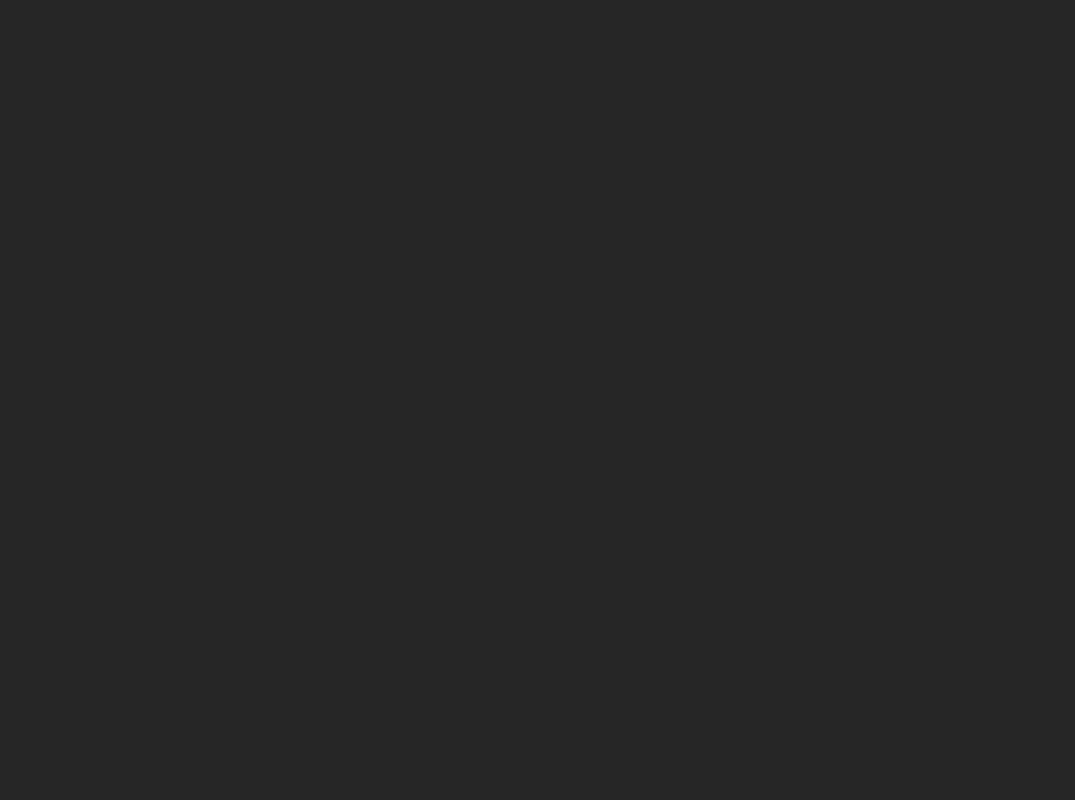
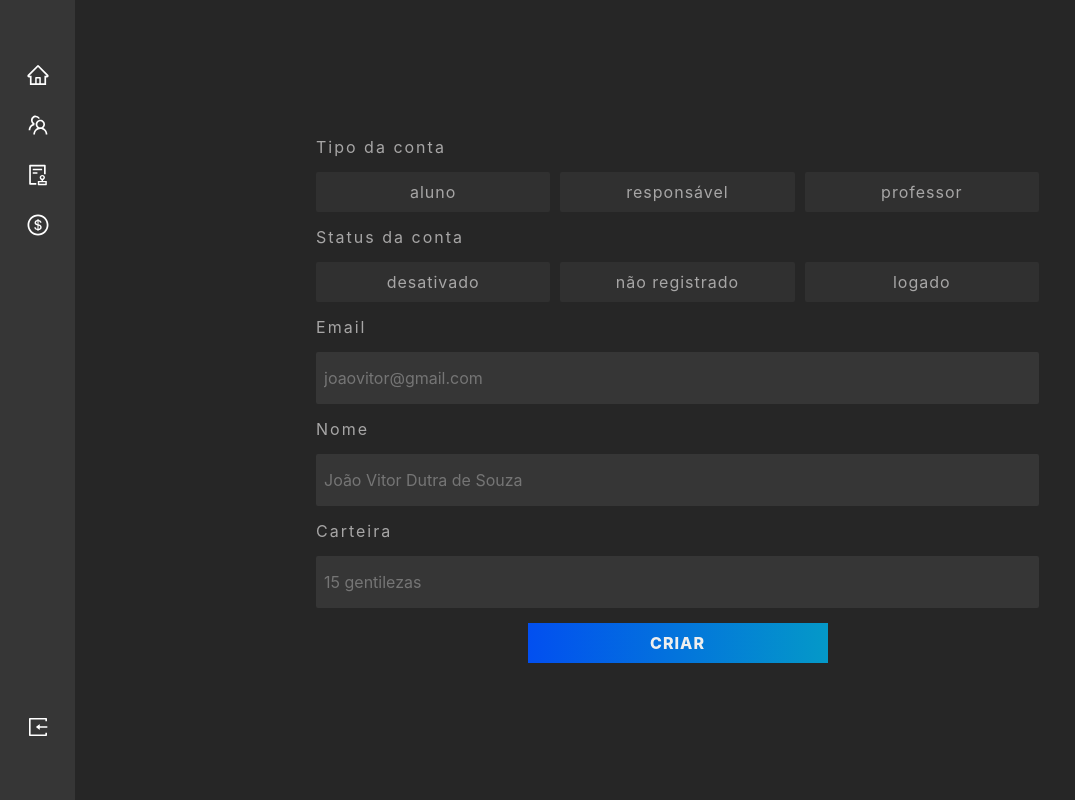
Before and after one commit to thebonfiretech/bonfire-dashboard, a React (Vite) app: page /createUser in a window 1280 px wide. Shown: the whole page, without its empty margins (0-1075 px from the left). Built offline with nearby package versions, Linux system fonts and the light colour scheme.

Commit message:
fix: Adicionando  o componente createUser

```diff
--- a/src/pages/createUser/index.jsx
+++ b/src/pages/createUser/index.jsx
@@ -1,10 +1,100 @@
-import React from 'react';
+import React, { useState } from "react";
+
+import FilterButtons from "../../components/filterButtons";
+import { useNavigate } from "react-router-dom";
+import Layout from "../../components/layout";
+import Button from "../../components/button";
+import Label from "../../components/label";
+import Input from "../../components/input";
+
+import { Container, Box, IndicatorsContainer, ButtonContainer } from "./styles";
 
 const CreateUser = () => {
-  return(
-    <>
-    </>
-  )
-}
+
+  const [selected, setSelected] = useState(undefined)
+  const [selected2, setSelected2] = useState(undefined)
+
+  const navigate = useNavigate();
+
+  const dataPeople = [
+    {
+      name: "aluno",
+    },
+    {
+      name: "responsável",
+    },
+    {
+      name: "professor",
+    },
+  ];
+
+  const dataStatus = [
+    {
+      name: "desativado",
+    },
+    {
+      name: "não registrado",
+    },
+    {
+      name: "logado",
+    },
+  ];
+
+  const cameBack = () => {
+    localStorage.clear();
+    navigate("/users");
+  };
+
+
+
+  return (
+    <Layout>
+      <Container>
+        <Box>
+          <Label name="Tipo da conta" />
+          <IndicatorsContainer>
+            {dataPeople.map((item, index) => {
+              return (
+                <FilterButtons
+                  select={selected}
+                  onAction={() =>
+                    setSelected((prev) =>
+                      prev == item?.name ? undefined : item?.name,
+                    )
+                  }
+                  name={item?.name}
+                  key={index}
+                />
+              );
+            })}
+          </IndicatorsContainer>
+          <Label name="Status da conta" />
+          <IndicatorsContainer>
+            {dataStatus.map((item, index) => {
+              return <FilterButtons
+                       select={selected2}
+                       onAction={() =>
+                         setSelected2((prev) =>
+                           prev == item?.name ? undefined : item?.name,
+                         )
+                       }
+                       name={item?.name} key={index} />;
+            })}
+          </IndicatorsContainer>
+
+          <Label name="Email" />
+          <Input placeholder="joaovitor@gmail.com" />
+          <Label name="Nome" />
+          <Input placeholder="João Vitor Dutra de Souza" />
+          <Label name="Carteira" />
+          <Input placeholder="15 gentilezas" />
+          <ButtonContainer>
+            <Button name="Criar" />
+          </ButtonContainer>
+        </Box>
+      </Container>
+    </Layout>
+  );
+};
 
 export default CreateUser;
```
